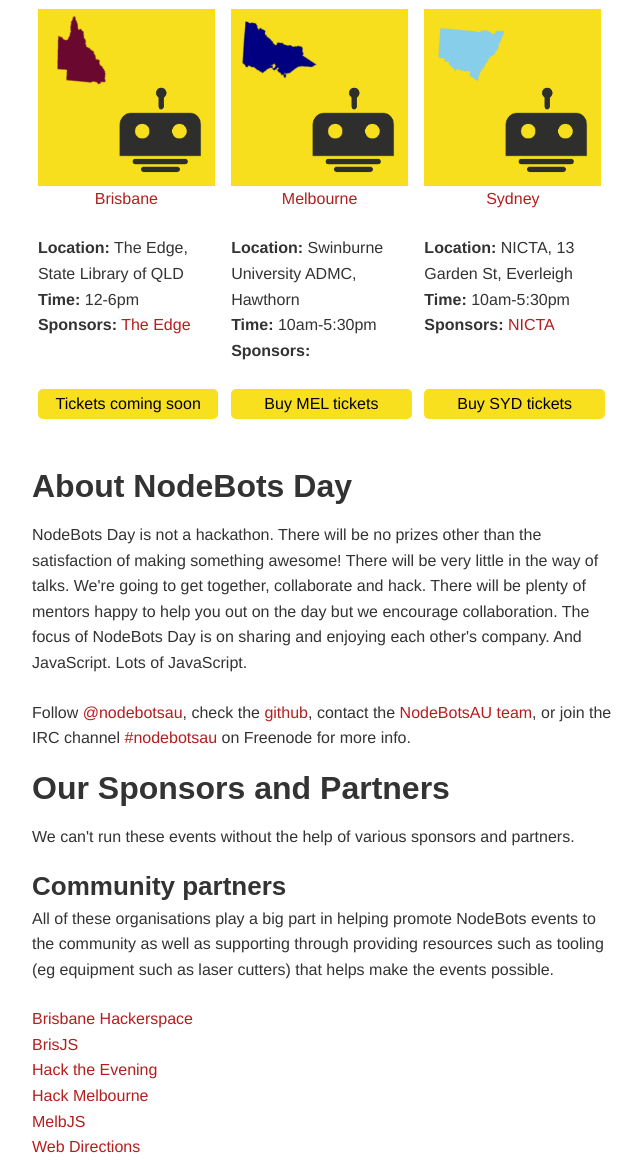
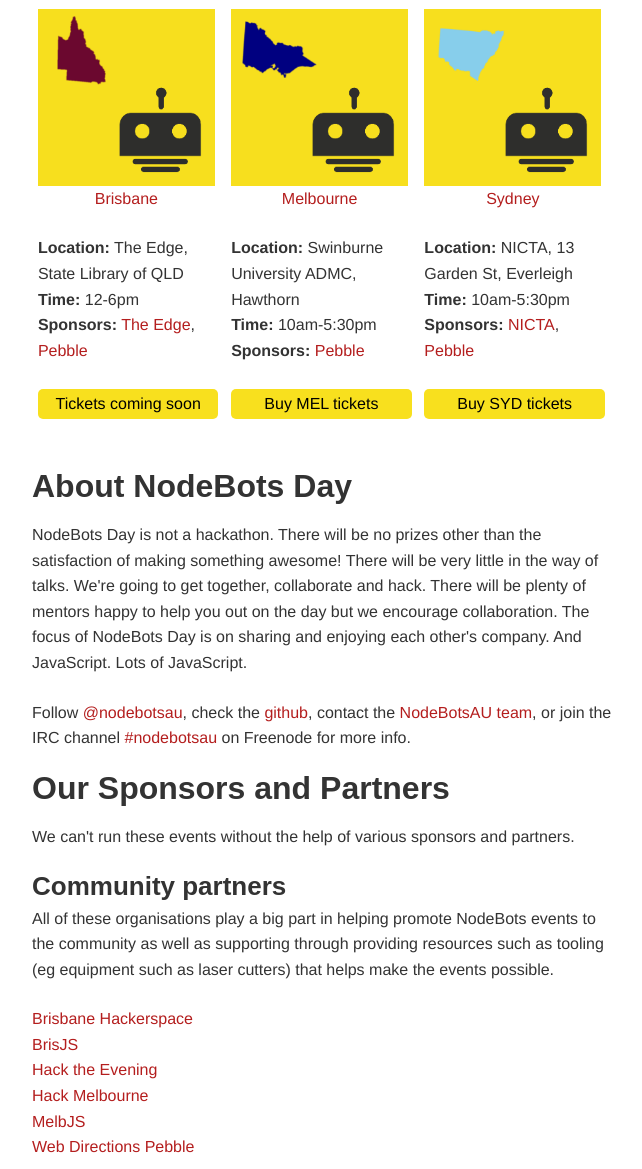
Before and after one commit to nodebotsau/nodebotsau.github.io, a plain HTML site: page index.html in a window 1280 px wide. Shown: the part 823-1992 px from the top of the page, without its empty margins (313-955 px from the left). Drawn offline with Linux system fonts and the light colour scheme; a web font is replaced by a local one.

Commit message:
Added Pebble to sponsors

```diff
--- a/index.html
+++ b/index.html
@@ -80,7 +80,7 @@
                 <p class="details"><strong>Location:</strong> The Edge, State Library of QLD<br/>
                 <strong>Time:</strong> 12-6pm<br/>
                 <strong>Sponsors:</strong>
-                    <a href="http://edgeqld.org.au/">The Edge</a>
+                    <a href="http://edgeqld.org.au/" target="_blank">The Edge</a>, <a href="http://getpebble.com" target="_blank">Pebble</a>
                 </p>
                 <p class="buy">
                   <a href="#">
@@ -98,7 +98,7 @@
                 <p class="details"><strong>Location:</strong> Swinburne University ADMC, Hawthorn<br/>
                 <strong>Time:</strong> 10am-5:30pm<br/>
                 <strong>Sponsors:</strong>
-
+                   <a href="http://getpebble.com" target="_blank">Pebble</a>
                 </p>
                 <p class="buy">
                     <a href="https://www.eventbrite.com.au/e/international-nodebots-day-melbourne-july-2015-tickets-17405115168">
@@ -115,7 +115,9 @@
                 </p>
                 <p class="details"><strong>Location:</strong> NICTA, 13 Garden St, Everleigh<br/>
                 <strong>Time:</strong> 10am-5:30pm<br/>
-                <strong>Sponsors:</strong> <a href="https://www.nicta.com.au/">NICTA</a></p>
+                <strong>Sponsors:</strong>
+                    <a href="https://www.nicta.com.au/">NICTA</a>, <a href="http://getpebble.com" target="_blank">Pebble</a>
+                </p>
                 <p class="buy">
                     <a href="https://www.eventbrite.com.au/e/international-nodebots-day-sydney-july-2015-tickets-17423578392">
                       Buy SYD tickets
@@ -167,6 +169,7 @@
             <a href="http://hackmelbourne.org">Hack Melbourne</a><br/>
             <a href="http://melbjs.com">MelbJS</a><br/>
             <a href="http://www.webdirections.org">Web Directions</a>
+            <a href="http://getpebble.com">Pebble</a>
         </p>
 
         <h2>Code of Conduct</h2>
```
